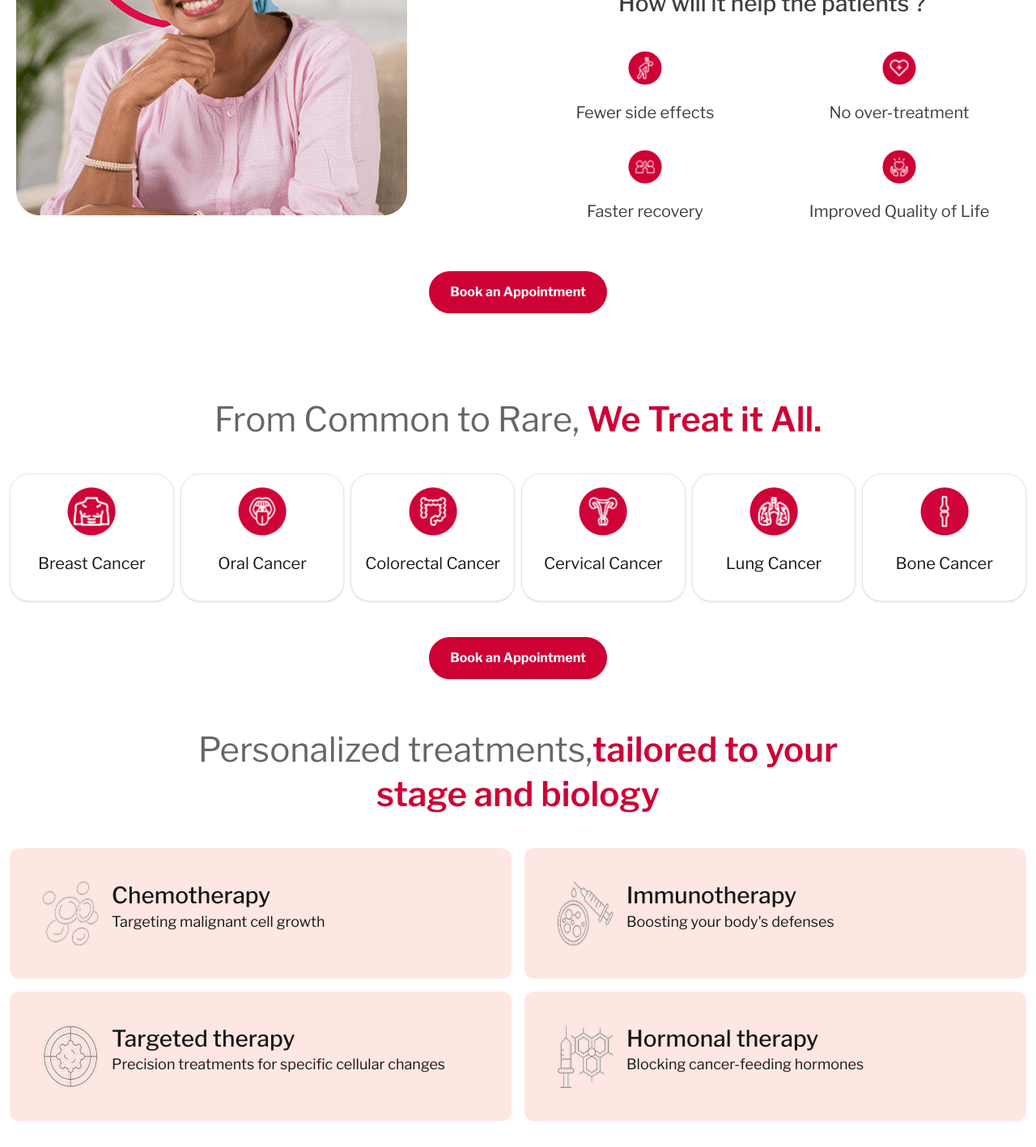
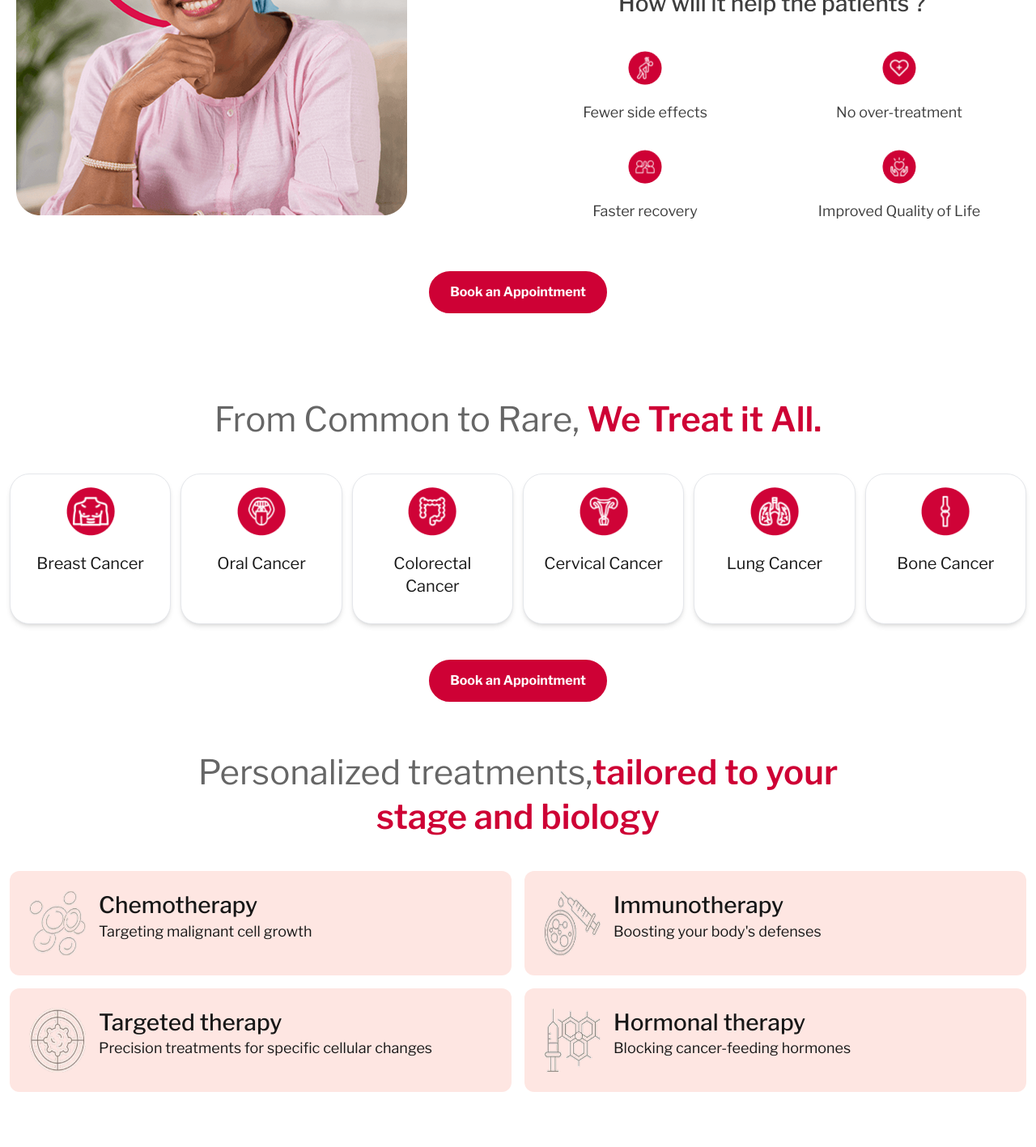
Before and after one commit to anupamgeny/everhope, a Next.js app: page /lp-1 in a window 1280 px wide. Shown: the part 3380-4797 px from the top of the page at 81% size. Built offline with nearby package versions, Linux system fonts and the light colour scheme.

Commit message:
ui changes on few sections

```diff
--- a/src/app/components/CommonSection.tsx
+++ b/src/app/components/CommonSection.tsx
@@ -11,8 +11,8 @@ const CommonSection = () => {
           </span>
         </h2>
       </div>
-      <div className="mx-auto mt-5 grid w-full max-w-7xl grid-cols-2 gap-2 md:grid-cols-3 lg:grid-cols-6">
-        <div className="max-w-md items-start rounded-3xl border border-gray-200 bg-white p-4 shadow">
+      <div className="mx-auto mt-5 grid w-full max-w-7xl grid-cols-2 gap-3 md:grid-cols-3 lg:grid-cols-6">
+        <div className="max-w-md items-start rounded-3xl border border-gray-200 bg-white p-4 shadow-md">
           <Image
             src="/assets/images/lp-1/common-icon1.png"
             alt="asdsad"
@@ -24,7 +24,7 @@ const CommonSection = () => {
             Breast Cancer
           </p>
         </div>
-        <div className="max-w-md items-start rounded-3xl border border-gray-200 bg-white p-4 shadow">
+        <div className="max-w-md items-start rounded-3xl border border-gray-200 bg-white p-4 shadow-md">
           <Image
             src="/assets/images/lp-1/common-icon2.png"
             alt="asdsad"
@@ -36,7 +36,7 @@ const CommonSection = () => {
             Oral Cancer
           </p>
         </div>
-        <div className="max-w-md items-start rounded-3xl border border-gray-200 bg-white p-4 shadow">
+        <div className="max-w-md items-start rounded-3xl border border-gray-200 bg-white p-4 shadow-md">
           <Image
             src="/assets/images/lp-1/common-icon3.png"
             alt="asdsad"
@@ -49,7 +49,7 @@ const CommonSection = () => {
             Colorectal Cancer
           </p>
         </div>
-        <div className="max-w-md items-start rounded-3xl border border-gray-200 bg-white p-4 shadow">
+        <div className="max-w-md items-start rounded-3xl border border-gray-200 bg-white p-4 shadow-md">
           <Image
             src="/assets/images/lp-1/common-icon4.png"
             alt="asdsad"
@@ -61,7 +61,7 @@ const CommonSection = () => {
             Cervical Cancer
           </p>
         </div>
-        <div className="max-w-md items-start rounded-3xl border border-gray-200 bg-white p-4 shadow">
+        <div className="max-w-md items-start rounded-3xl border border-gray-200 bg-white p-4 shadow-md">
           <Image
             src="/assets/images/lp-1/common-icon5.png"
             alt="asdsad"
@@ -73,7 +73,7 @@ const CommonSection = () => {
             Lung Cancer
           </p>
         </div>
-        <div className="max-w-md items-start rounded-3xl border border-gray-200 bg-white p-4 shadow">
+        <div className="max-w-md items-start rounded-3xl border border-gray-200 bg-white p-4 shadow-md">
           <Image
             src="/assets/images/lp-1/common-icon6.png"
             alt="asdsad"
--- a/src/app/components/PersonalizedTreatments.tsx
+++ b/src/app/components/PersonalizedTreatments.tsx
@@ -11,7 +11,7 @@ const PersonalizedTreatments = () => {
         </h2>
       </div>
       <div className="mx-auto mt-5 grid w-full max-w-7xl grid-cols-1 gap-4 md:grid-cols-2">
-        <div className="max-full items-start rounded-xl bg-[#FEE6E2] p-10">
+        <div className="max-full items-start rounded-xl bg-[#FEE6E2] p-4 lg:p-6">
           <div className="flex gap-4">
             <Image
               src="/assets/images/lp-1/chemotherapy.webp"
@@ -21,12 +21,14 @@ const PersonalizedTreatments = () => {
               className=""
             />
             <div>
-              <h3 className="text-xl md:text-2xl font-bold">Chemotherapy</h3>
-              <p className="text-sm md:text-lg">Targeting malignant cell growth</p>
+              <h3 className="text-xl font-bold md:text-2xl">Chemotherapy</h3>
+              <p className="text-sm md:text-lg">
+                Targeting malignant cell growth
+              </p>
             </div>
           </div>
         </div>
-        <div className="max-full items-start rounded-xl bg-[#FEE6E2] p-10">
+        <div className="max-full items-start rounded-xl bg-[#FEE6E2] p-4 lg:p-6">
           <div className="flex gap-4">
             <Image
               src="/assets/images/lp-1/immunotherapy.webp"
@@ -36,12 +38,14 @@ const PersonalizedTreatments = () => {
               className=""
             />
             <div>
-              <h3 className="text-xl md:text-2xl font-bold">Immunotherapy</h3>
-              <p className="text-sm md:text-lg">Boosting your body&apos;s defenses</p>
+              <h3 className="text-xl font-bold md:text-2xl">Immunotherapy</h3>
+              <p className="text-sm md:text-lg">
+                Boosting your body&apos;s defenses
+              </p>
             </div>
           </div>
         </div>
-        <div className="max-full items-start rounded-xl bg-[#FEE6E2] p-10">
+        <div className="max-full items-start rounded-xl bg-[#FEE6E2] p-4 lg:p-6">
           <div className="flex gap-4">
             <Image
               src="/assets/images/lp-1/targettherapy.webp"
@@ -51,14 +55,16 @@ const PersonalizedTreatments = () => {
               className=""
             />
             <div>
-              <h3 className="text-xl md:text-2xl font-bold">Targeted therapy</h3>
+              <h3 className="text-xl font-bold md:text-2xl">
+                Targeted therapy
+              </h3>
               <p className="text-sm md:text-lg">
                 Precision treatments for specific cellular changes
               </p>
             </div>
           </div>
         </div>
-        <div className="max-full items-start rounded-xl bg-[#FEE6E2] p-10">
+        <div className="max-full items-start rounded-xl bg-[#FEE6E2] p-4 lg:p-6">
           <div className="flex gap-4">
             <Image
               src="/assets/images/lp-1/hormonaltherapy.webp"
@@ -68,8 +74,12 @@ const PersonalizedTreatments = () => {
               className=""
             />
             <div>
-              <h3 className="text-xl md:text-2xl font-bold">Hormonal therapy</h3>
-              <p className="text-sm md:text-lg">Blocking cancer-feeding hormones</p>
+              <h3 className="text-xl font-bold md:text-2xl">
+                Hormonal therapy
+              </h3>
+              <p className="text-sm md:text-lg">
+                Blocking cancer-feeding hormones
+              </p>
             </div>
           </div>
         </div>
--- a/src/app/components/SideEffects.tsx
+++ b/src/app/components/SideEffects.tsx
@@ -60,7 +60,9 @@ const SideEffect = () => {
                       className="mx-auto mb-5 rounded-3xl"
                     />
                   </div>
-                  <p className="mx-auto text-center">Fewer side effects</p>
+                  <p className="mx-auto text-center text-[16px] md:text-lg">
+                    Fewer side effects
+                  </p>
                 </div>
                 <div>
                   <div className="">
@@ -72,7 +74,9 @@ const SideEffect = () => {
                       className="mx-auto mb-5 rounded-3xl"
                     />
                   </div>
-                  <p className="mx-auto text-center">No over-treatment</p>
+                  <p className="mx-auto text-center text-[16px] md:text-lg">
+                    No over-treatment
+                  </p>
                 </div>
                 <div>
                   <div className="">
@@ -84,7 +88,9 @@ const SideEffect = () => {
                       className="mx-auto mb-5 rounded-3xl"
                     />
                   </div>
-                  <p className="mx-auto text-center">Faster recovery</p>
+                  <p className="mx-auto text-center text-[16px] md:text-lg">
+                    Faster recovery
+                  </p>
                 </div>
                 <div>
                   <div className="">
@@ -96,7 +102,7 @@ const SideEffect = () => {
                       className="mx-auto mb-5 rounded-3xl"
                     />
                   </div>
-                  <p className="mx-auto text-center">
+                  <p className="mx-auto text-center text-[16px] md:text-lg">
                     Improved Quality of Life
                   </p>
                 </div>
```
